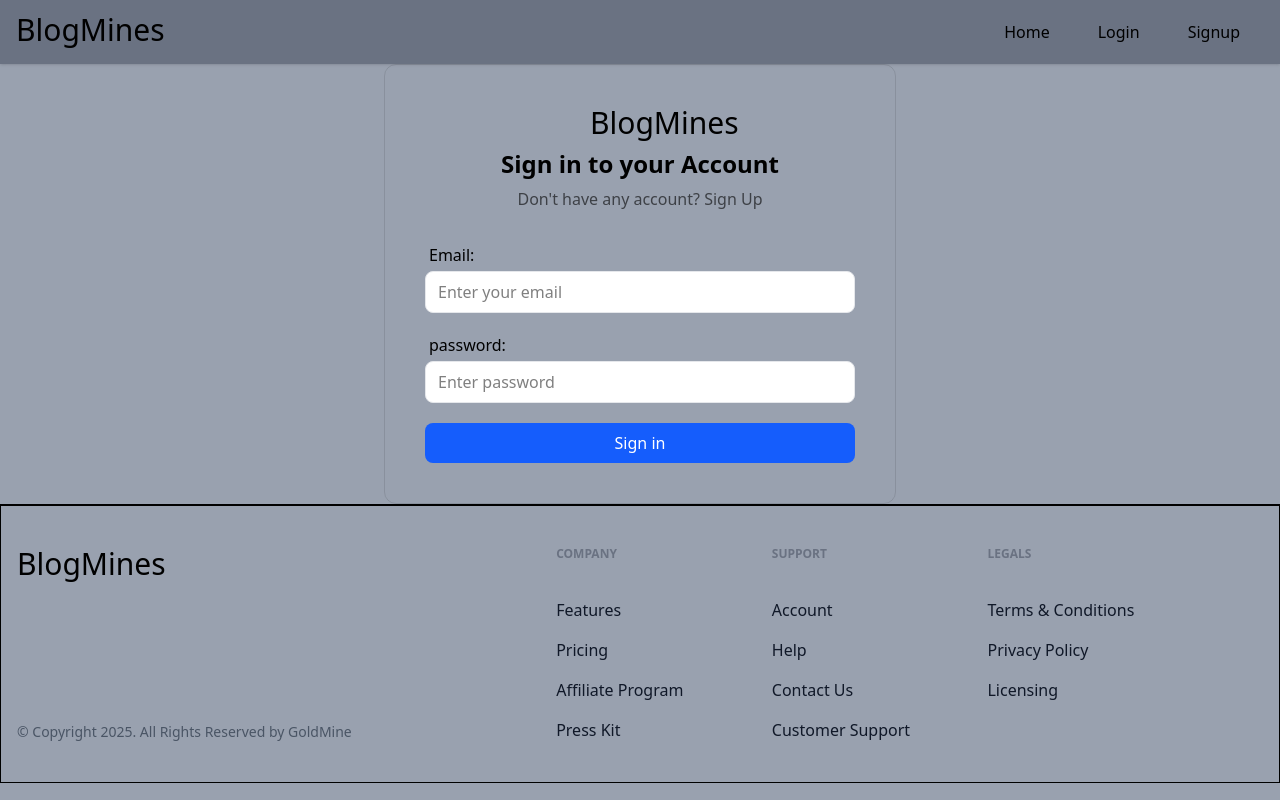
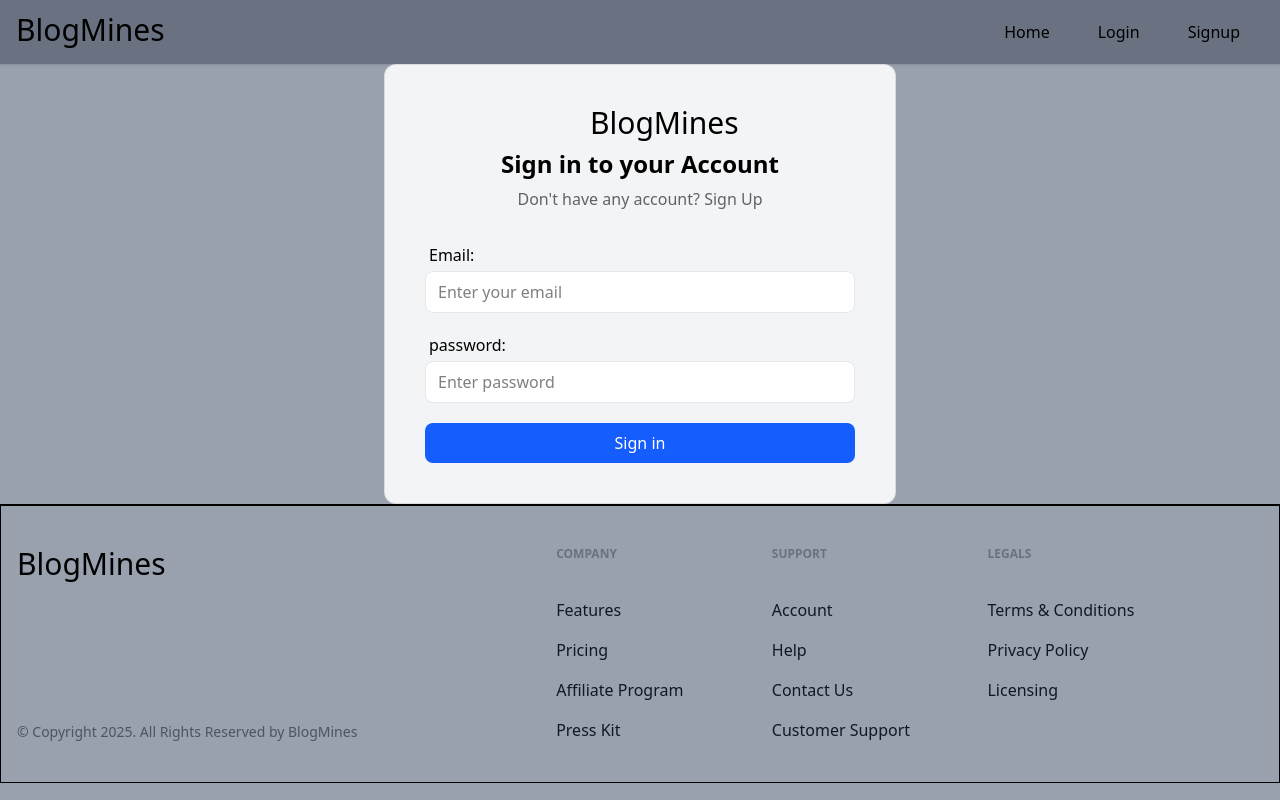
Before and after one commit to LuvSharma007/Mega-Blog-Project, a React (Vite) app: page /login in a window 1280 px wide. Built offline with nearby package versions, Linux system fonts and the light colour scheme; no server answers.

Commit message:
fixed login bg

```diff
--- a/src/components/Footer/Footer.jsx
+++ b/src/components/Footer/Footer.jsx
@@ -13,7 +13,7 @@ const Footer = () => {
               </div>
               <div>
                 <p className="text-sm text-gray-600">
-                  &copy; Copyright 2025. All Rights Reserved by GoldMine
+                  &copy; Copyright 2025. All Rights Reserved by BlogMines
                 </p>
               </div>
             </div>
--- a/src/components/Login.jsx
+++ b/src/components/Login.jsx
@@ -35,7 +35,7 @@ const Login = () => {
     <div
     className='flex items-center justify-center w-full'
     >
-        <div className='mx-auto w-full max-w-lg bg-grey-100 rounded-xl p-10 border border-black/10'>
+        <div className='mx-auto w-full max-w-lg  bg-gray-100 rounded-xl p-10 border border-black/10'>
             <div className='mb-2 flex justify-center'>
                 <span className='inline-block w-full max-w-[100px]'>
                     <Logo width='100%'/>
```
